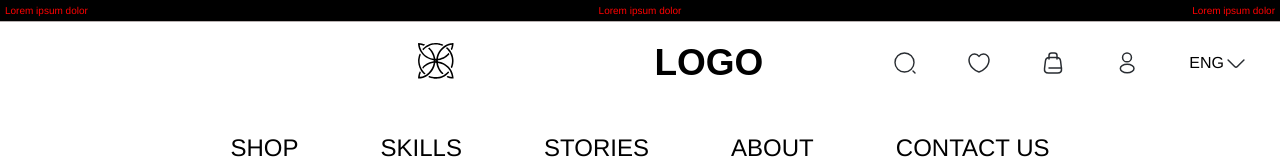
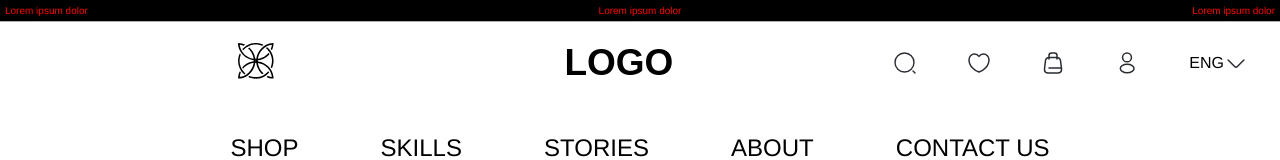
Before and after one commit to suman-kr-ghorai/Appscrip-task-Suman-Kumar-Ghorai, a React (Vite) app: page / in a window 1280 px wide. Shown: the top 160 px of the page. Built offline with nearby package versions, Linux system fonts and the light colour scheme; no server answers.

Commit message:
css optimisation

```diff
--- a/src/App.css
+++ b/src/App.css
@@ -122,7 +122,7 @@
   justify-items: center;
   justify-content: end;
   padding: 20px;
-  gap: 130px;
+  gap: 220px;
 }
 
 /* brand image  */
```
